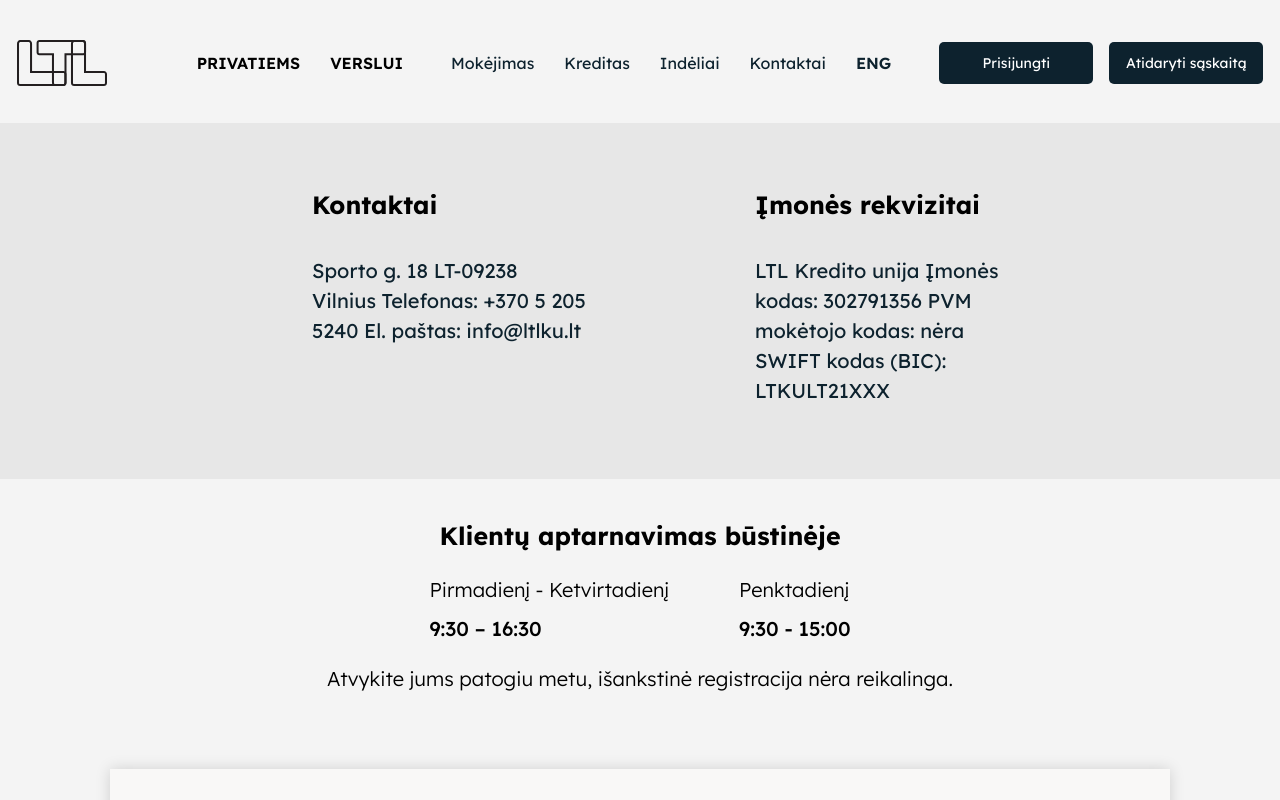
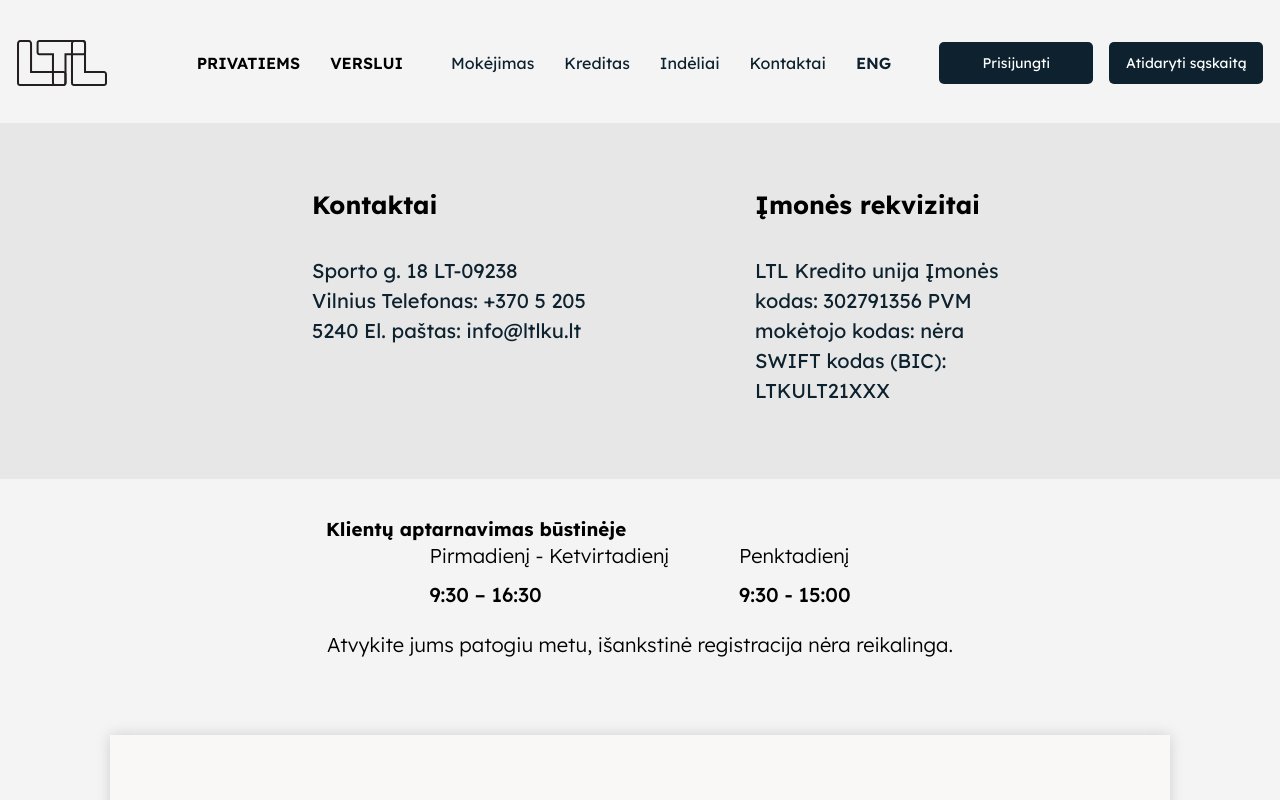
Before and after one commit to pinenetcoder/ltllanding, a Next.js app: page /contacts in a window 1280 px wide. Shown: the top 800 px of the page. Built offline with nearby package versions, Linux system fonts and the light colour scheme.

Commit message:
LLP-25- Fixed all h3

```diff
--- a/src/pages/contacts.js
+++ b/src/pages/contacts.js
@@ -19,7 +19,7 @@ export default function Contacts() {
                 </div>
               </div>
               <div className={styles.contactsHeroItem}>
-                <h1 className={styles.contactsTitle}>Įmonės rekvizitai</h1>
+                <h3 className={styles.contactsTitle}>Įmonės rekvizitai</h3>
                 <div className={styles.contactsPageDescription}>
                   <p>LTL Kredito unija
                      Įmonės kodas: 302791356
@@ -32,7 +32,7 @@ export default function Contacts() {
           </section>
           <section className={styles.contactsCustomerServiceSection}>
             <div className={styles.contactsCustomerServiceWrapper}>
-               <h2>Klientų aptarnavimas būstinėje</h2>
+               <h3>Klientų aptarnavimas būstinėje</h3>
                <div className={styles.contactsCustomerServiceWorkingDays}>
                   <div className={styles.contactsCustomerServiceSimpleDays}>
                      <p className={styles.workDays}>Pirmadienį - Ketvirtadienį</p>
```
